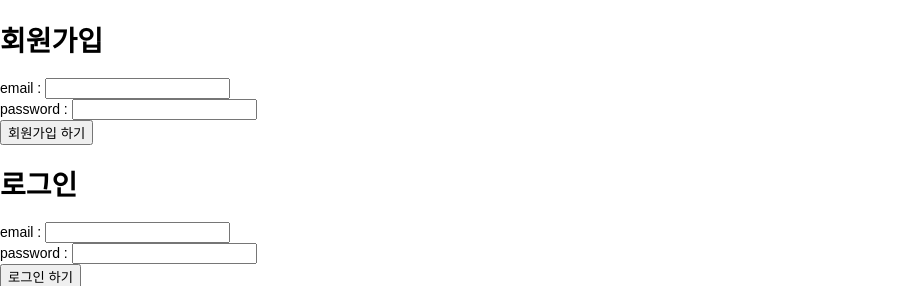
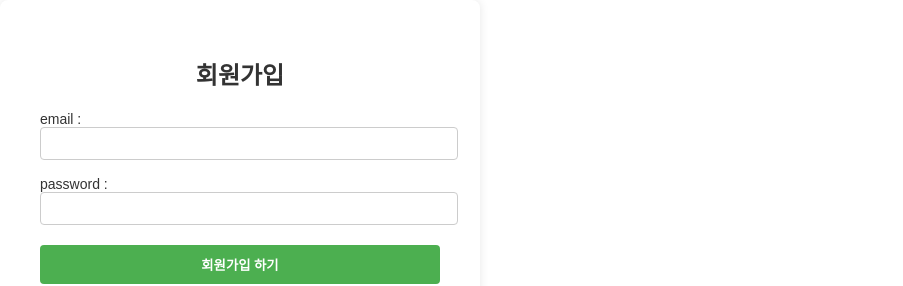
Before and after one commit to junayooo/TwinkleTravel, a website: page frontend/index.html in a window 1280 px wide. Shown: the top 286 px of the page, without its empty margins (0-903 px from the left). Drawn offline with Linux system fonts and the light colour scheme.

Commit message:
login UI update
근데 채팅 화면부분에서 UI 좀 깨졌는데.. 낼 다시 수정할게욥...

```diff
--- a/frontend/index.html
+++ b/frontend/index.html
@@ -232,17 +232,76 @@
       .form-button:hover {
         background-color: #45a049;
       }
+
+      .container {
+        display: flex;
+        justify-content: center;
+        align-items: center;
+        height: 100vh;
+        background-color: #f2f2f2;
+      }
+
+      /* 폼 스타일 */
+      form {
+        width: 400px;
+        padding: 40px;
+        background-color: #fff;
+        border-radius: 8px;
+        box-shadow: 0 0 10px rgba(0, 0, 0, 0.1);
+      }
+
+      h1 {
+        text-align: center;
+        font-size: 24px;
+        margin-bottom: 20px;
+        color: #333;
+      }
+
+      div {
+        margin-bottom: 16px;
+        color: #333;
+      }
+
+      label {
+        display: block;
+        margin-bottom: 8px;
+        font-weight: bold;
+      }
+
+      input {
+        width: 100%;
+        padding: 8px;
+        border: 1px solid #ccc;
+        border-radius: 4px;
+      }
+
+      button {
+        display: block;
+        width: 100%;
+        padding: 10px;
+        margin-top: 20px;
+        background-color: #4caf50;
+        color: #fff;
+        border: none;
+        border-radius: 4px;
+        font-weight: bold;
+        cursor: pointer;
+      }
+
+      button:hover {
+        background-color: #45a049;
+      }
     </style>
   </head>
 
   <body>
-    <form>
+    <form id="sign">
       <h1>회원가입</h1>
       <div>email : <input type="email" id="signUpEmail" /></div>
       <div>password : <input type="password" id="signUpPassword" /></div>
       <button type="submit" id="signUpButton">회원가입 하기</button>
     </form>
-    <form>
+    <form id="login">
       <h1>로그인</h1>
       <div>email : <input type="email" id="signInEmail" /></div>
       <div>password : <input type="password" id="signInPassword" /></div>
@@ -331,6 +390,9 @@
               console.log(userCredential);
               const user = userCredential.user;
               showAlert("로그인되었습니다!");
+              document.getElementById("intro").style.display = "block";
+              document.getElementById("sign").style.display = "none";
+              document.getElementById("login").style.display = "none";
               // ...
             })
             .catch((error) => {
@@ -342,7 +404,7 @@
         });
     </script>
 
-    <div id="intro" class="intro-container">
+    <div id="intro" class="intro-container" style="display: none">
       <h1 class="intro-heading">TWINKLE</h1>
       <div class="form-container">
         <div class="form-row">
@@ -377,6 +439,10 @@
           <label for="purpose" class="form-label">여행 목적:</label>
           <input type="text" id="purpose" class="form-input" required />
         </div>
+        <div class="form-row">
+          <label for="place" class="form-label">여행지:</label>
+          <input type="text" id="place" class="form-input" required />
+        </div>
         <button onclick="start()" class="form-button">twinkle chat</button>
       </div>
     </div>
@@ -405,6 +471,7 @@
       let Transportation = "";
       let Companions = "";
       let Purpose = "";
+      let Place = "";
 
       function spinner() {
         document.getElementById("loader").style.display = "block";
@@ -416,6 +483,7 @@
         const transportation = document.getElementById("transportation").value;
         const companions = document.getElementById("companions").value;
         const purpose = document.getElementById("purpose").value;
+        const place = document.getElementById("place").value;
         if (startDate === "") {
           alert("시작일을 입력해주세요.");
           return;
@@ -430,6 +498,7 @@
         Transportation = transportation;
         Companions = companions;
         Purpose = purpose;
+        Place = place;
 
         document.getElementById("intro").style.display = "none";
         document.getElementById("chat").style.display = "block";
@@ -460,6 +529,7 @@
             Transportation: Transportation,
             Companions: Companions,
             Purpose: Purpose,
+            Place: Place,
             userMessages: userMessages,
             assistantMessages: assistantMessages,
           }),
```
